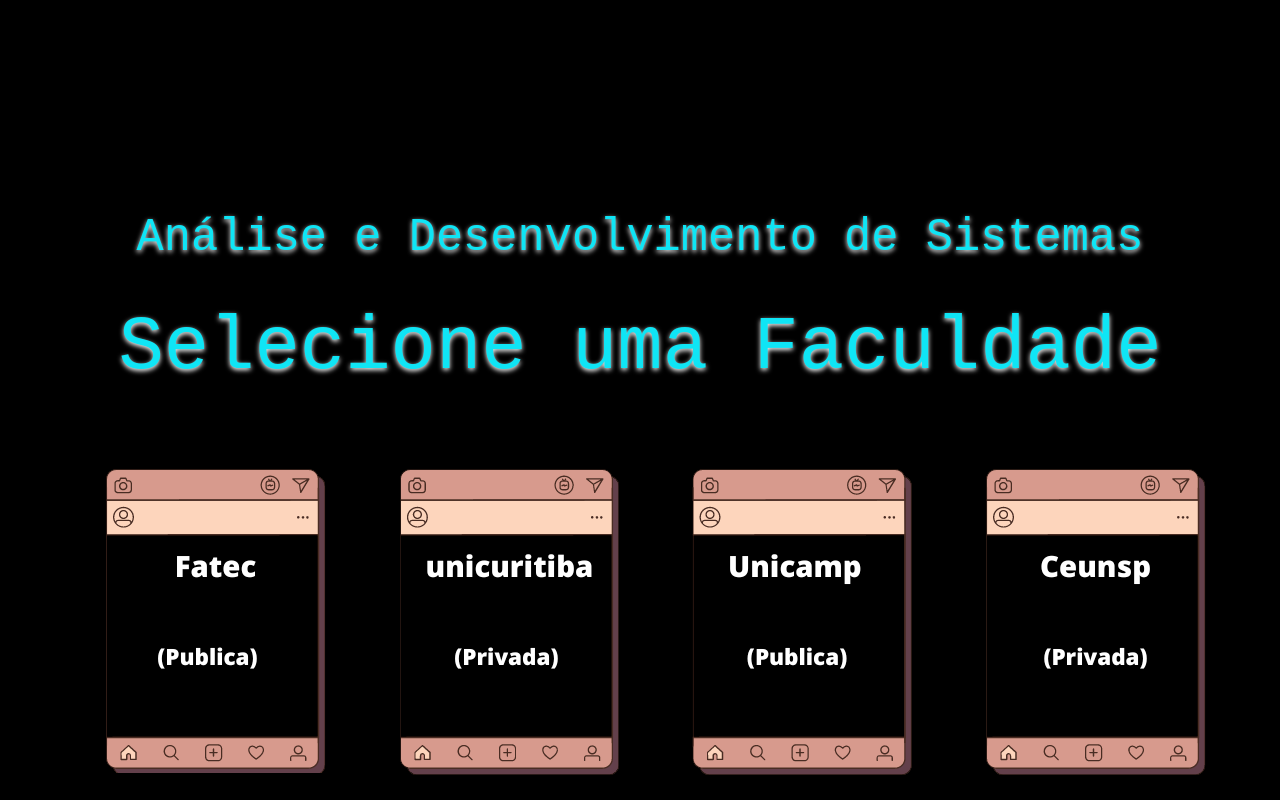
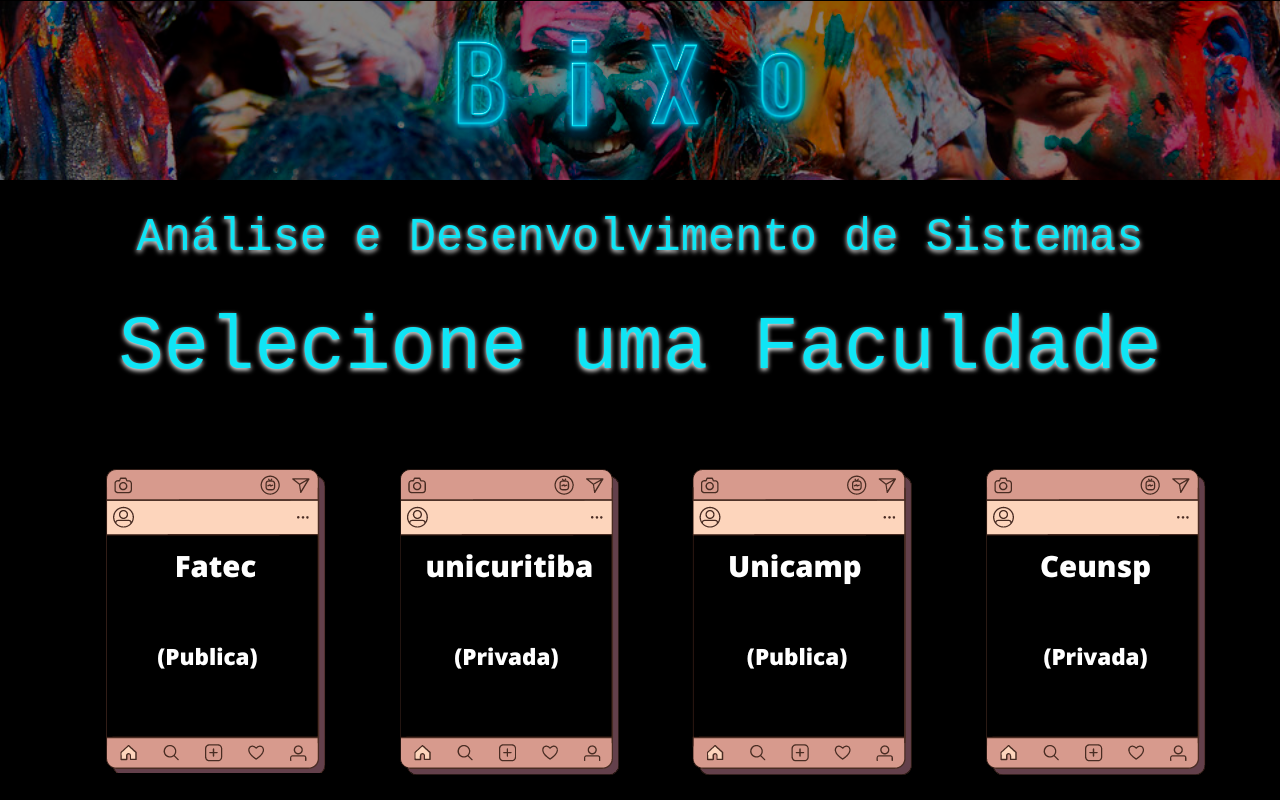
Before and after one commit to Kaue1802/Eletiva, a plain HTML site: page index.html in a window 1280 px wide. Drawn offline with nearby package versions, Linux system fonts and the light colour scheme; the site is published under a folder, as on GitHub Pages, so addresses that start at the root find nothing.

Commit message:
correçao

```diff
--- a/style.css
+++ b/style.css
@@ -4,7 +4,7 @@ body {
 }
 
 header {
-    background-image: url("/assets/Logo.png");
+    background-image: url("./assets/Logo.png");
     background-size: auto;
     background-position: center;
     height: 181px;
```
